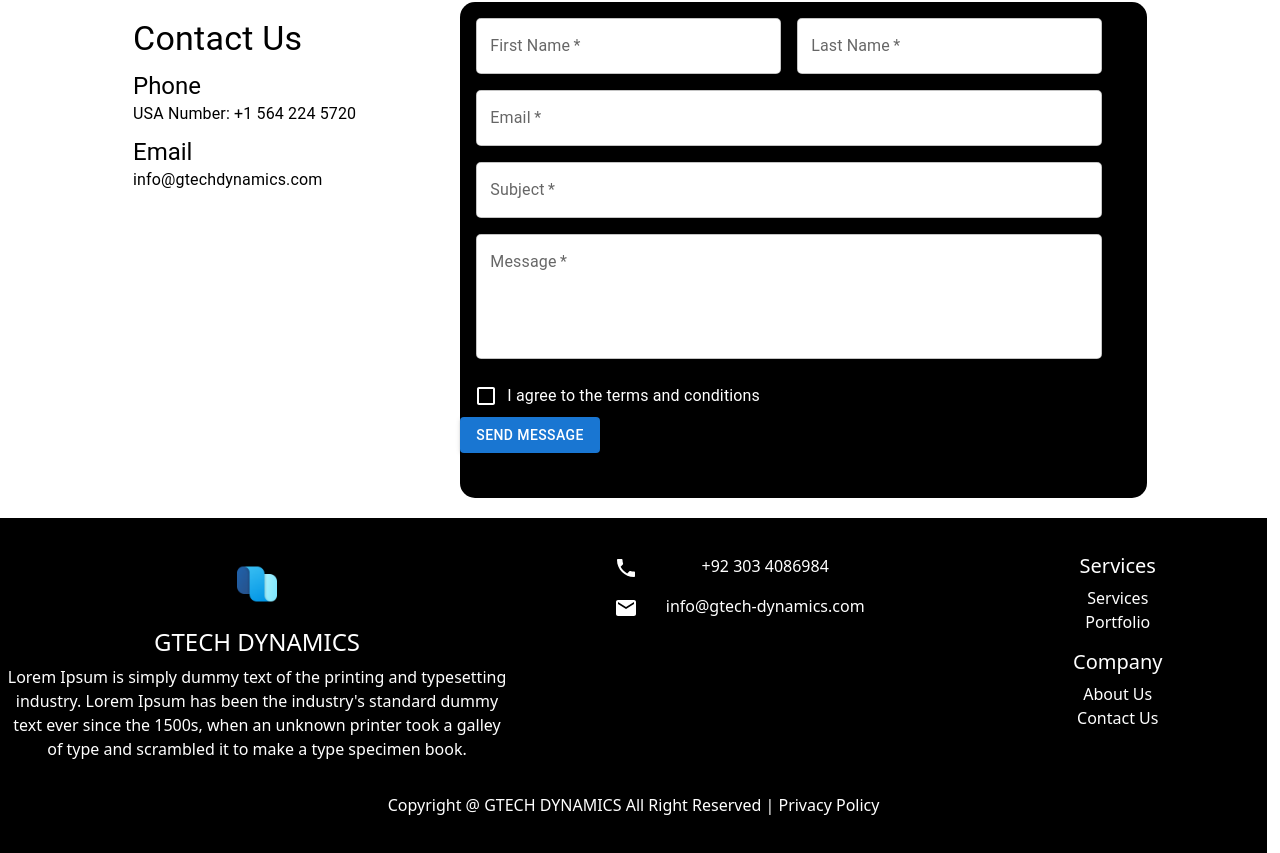
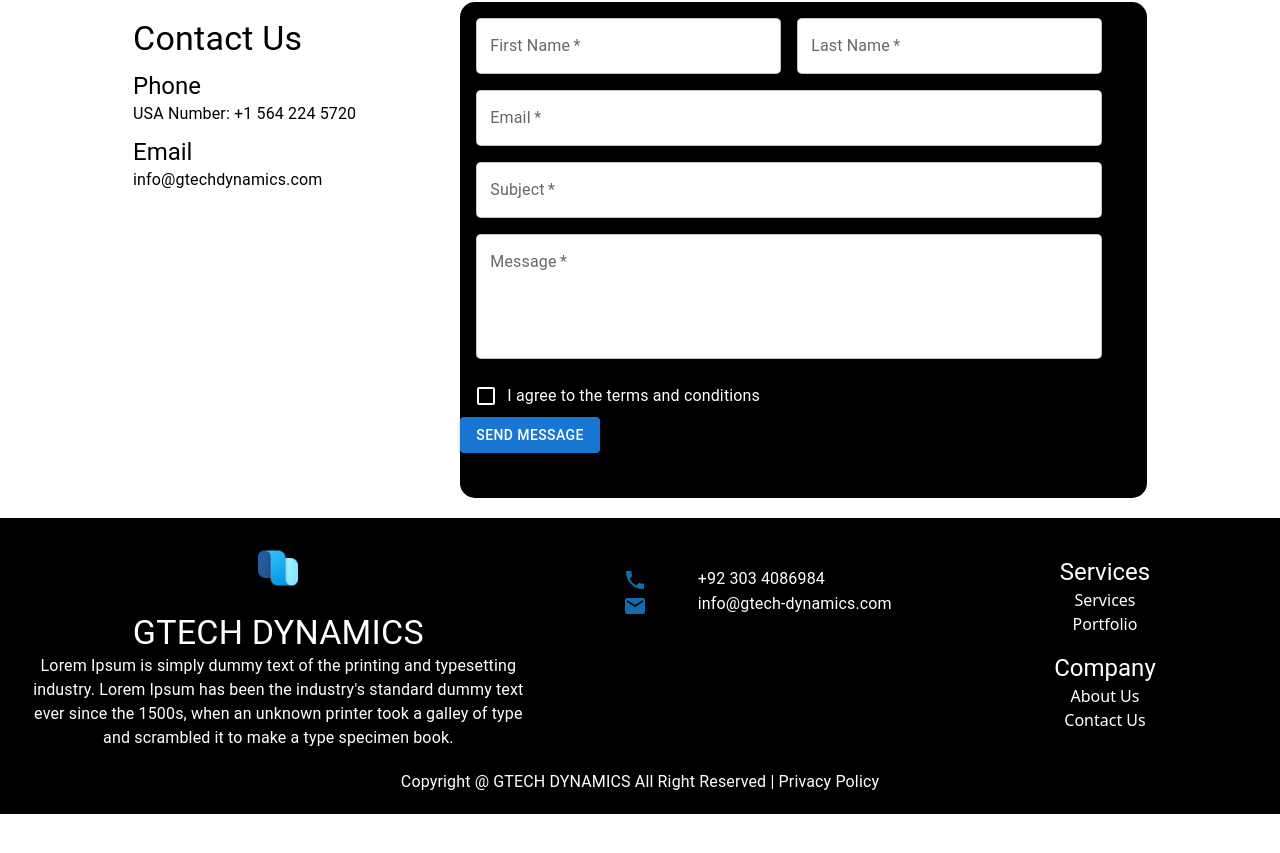
Before and after one commit to GTech-Dynamics/gtech-dynamics, a React (Create React App) app: page /contact-us in a window 1280 px wide. Shown: the part 471-1324 px from the top of the page. After the commit the page ends 1285 px from the top, so only its background shows below. Built offline with nearby package versions, Linux system fonts and the light colour scheme.

Commit message:
Footer Component Styling

```diff
--- a/src/components/footer.jsx
+++ b/src/components/footer.jsx
@@ -1,67 +1,76 @@
 import React from "react";
 import "bootstrap/dist/css/bootstrap.min.css";
+import { Grid, Typography, Box } from "@mui/material";
 import { NavLink } from "react-router-dom";
 import PhoneIcon from "@mui/icons-material/Phone";
 import EmailIcon from "@mui/icons-material/Email";
 import "../style/footer.css";
 const Footer = () => {
   return (
-    <footer className="footer">
-      <div className="row">
-        <div className="col-md-5 col-sm-12 d-flex flex-column align-items-center text-center p-3">
-          <div className="container imgcontainer">
-            <img src="/logo/dynamics.png" className="footer-logo " alt="logo" />
-          </div>
+    <Grid
+      container
+      justifyContent="center"
+      alignItems="center"
+      className="footer"
+    >
+      <Grid item md={5} xs={12} className="sections">
+        <Box className="img-container">
+          <img src="/logo/dynamics.png" className="footer-logo" alt="logo" />
+        </Box>
         <br />
-          <h4>GTECH DYNAMICS</h4>
-          <p className="text-center">
+        <Typography variant="h4" align="center">
+          GTECH DYNAMICS
+        </Typography>
+        <Typography variant="body1" align="center">
           Lorem Ipsum is simply dummy text of the printing and typesetting
-            industry. Lorem Ipsum has been the industry's standard dummy text
-            ever since the 1500s, when an unknown printer took a galley of type
-            and scrambled it to make a type specimen book.
-          </p>
-        </div>
-        <div className="col-md-4 col-sm-12 d-flex flex-column align-items-center text-center p-3">
-          <div className="container " id="container">
-            <div className="row">
-              <div className="col-auto pr-0">
-                <PhoneIcon />
-              </div>
-              <div className="col pl-1">
-                <p>+92 303 4086984</p>
-              </div>
-            </div>
-            <div className="row">
-              <div className="col-auto pr-0">
-                <EmailIcon className="mr-2" />
-              </div>
-              <div className="col pl-0">
-                <p>info@gtech-dynamics.com</p>
-              </div>
-            </div>
-          </div>
-        </div>
-        <div className="col-md-3 col-sm-12 d-flex flex-column align-items-center p-3">
-          <h5>Services</h5>
+          industry. Lorem Ipsum has been the industry's standard dummy text ever
+          since the 1500s, when an unknown printer took a galley of type and
+          scrambled it to make a type specimen book.
+        </Typography>
+      </Grid>
+
+      <Grid item md={4} xs={12} className="section2">
+        <Grid container alignItems="center">
+          <Grid item xs={4} className="key">
+            <PhoneIcon className="icon" />
+          </Grid>
+          <Grid item xs={8} className="value">
+            <Typography variant="body1">+92 303 4086984</Typography>
+          </Grid>
+        </Grid>
+        <Grid container>
+          <Grid item xs={4} className="key">
+            <EmailIcon className="icon" />
+          </Grid>
+          <Grid item xs={8} className="value">
+            <Typography variant="body1">info@gtech-dynamics.com</Typography>
+          </Grid>
+        </Grid>
+      </Grid>
+      <Grid item md={3} xs={12} className="sections">
+        <Typography variant="h5">Services</Typography>
         <NavLink to="/services" className="nav-link">
           Services
         </NavLink>
         <NavLink to="/portfolio" className="nav-link">
           Portfolio
         </NavLink>
-          <h5 className="mt-3">Company</h5>
+        <Typography variant="h5" className="mt-3">
+          Company
+        </Typography>
         <NavLink to="/about-us" className="nav-link">
           About Us
         </NavLink>
         <NavLink to="/contact-us" className="nav-link">
           Contact Us
         </NavLink>
-        </div>
-      </div>
-      <p className="text-center">
+      </Grid>
+      <Grid item xs={12} className="copyright">
+        <Typography variant="body1">
           Copyright @ GTECH DYNAMICS All Right Reserved | Privacy Policy
-      </p>
-    </footer>
+        </Typography>
+      </Grid>
+    </Grid>
   );
 };
 
--- a/src/style/footer.css
+++ b/src/style/footer.css
@@ -2,18 +2,66 @@
   top: 15px;
   position: relative;
   bottom: 0;
-  width: 99%;
   background-color: black;
-  padding: 20px 0;
+  padding: 20px;
   color: white;
 }
 .nav-link {
   text-decoration: none;
 }
-#container {
-  width: 70%;
+.nav-link:hover {
+  color: #116dad;
+}
+.img-container {
+  display: flex;
+  flex-direction: column;
+  align-items: center;
 }
 .footer-logo {
   margin-top: 10px;
   height: 5vmin;
 }
+.sections {
+  animation: floatFromRight 1s ease-in-out !important;
+  align-items: center;
+  text-align: center;
+}
+.section2 {
+  margin-top: -105px !important;
+  text-align: center;
+  padding-left: 35px !important;
+  animation: floatFromRight 1s ease-in-out !important;
+}
+.section2 .value {
+  text-align: left;
+}
+.icon {
+  color: #116dad;
+}
+.copyright {
+  margin-top: 20px !important;
+  text-align: center;
+}
+@keyframes floatFromRight {
+  from {
+    transform: translateX(5%);
+  }
+  to {
+    transform: translateX(0);
+  }
+}
+@media screen and (max-width: 897px) {
+  .sections {
+    margin-top: 25px !important;
+  }
+  .section2 {
+    margin-top: 25px !important;
+    padding-left: 50px !important;
+  }
+  .section2 .key {
+    text-align: right;
+  }
+  .section2 .value {
+    text-align: center;
+  }
+}
```
Lines whose indentation alone changed are shown as unchanged.
